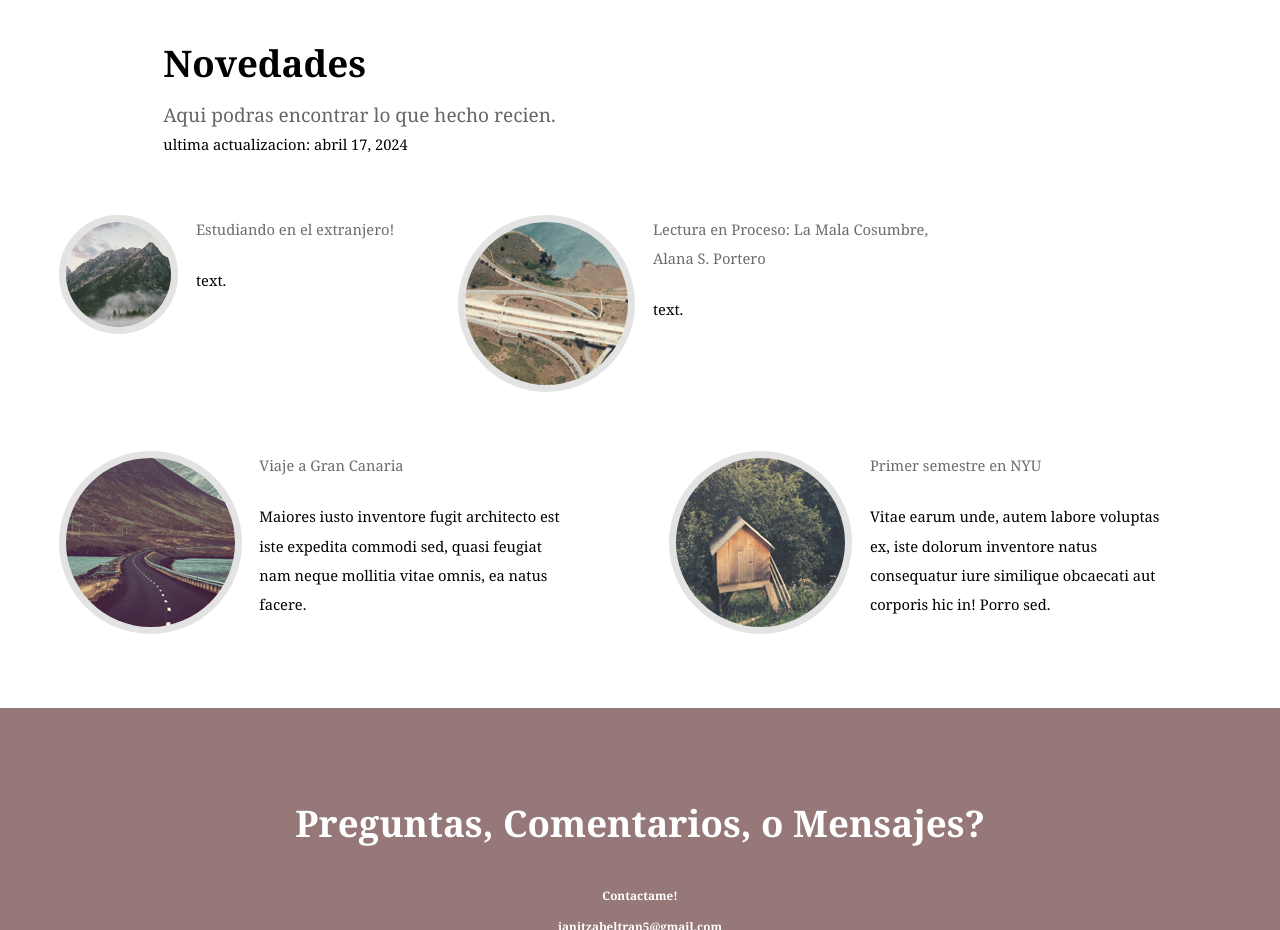
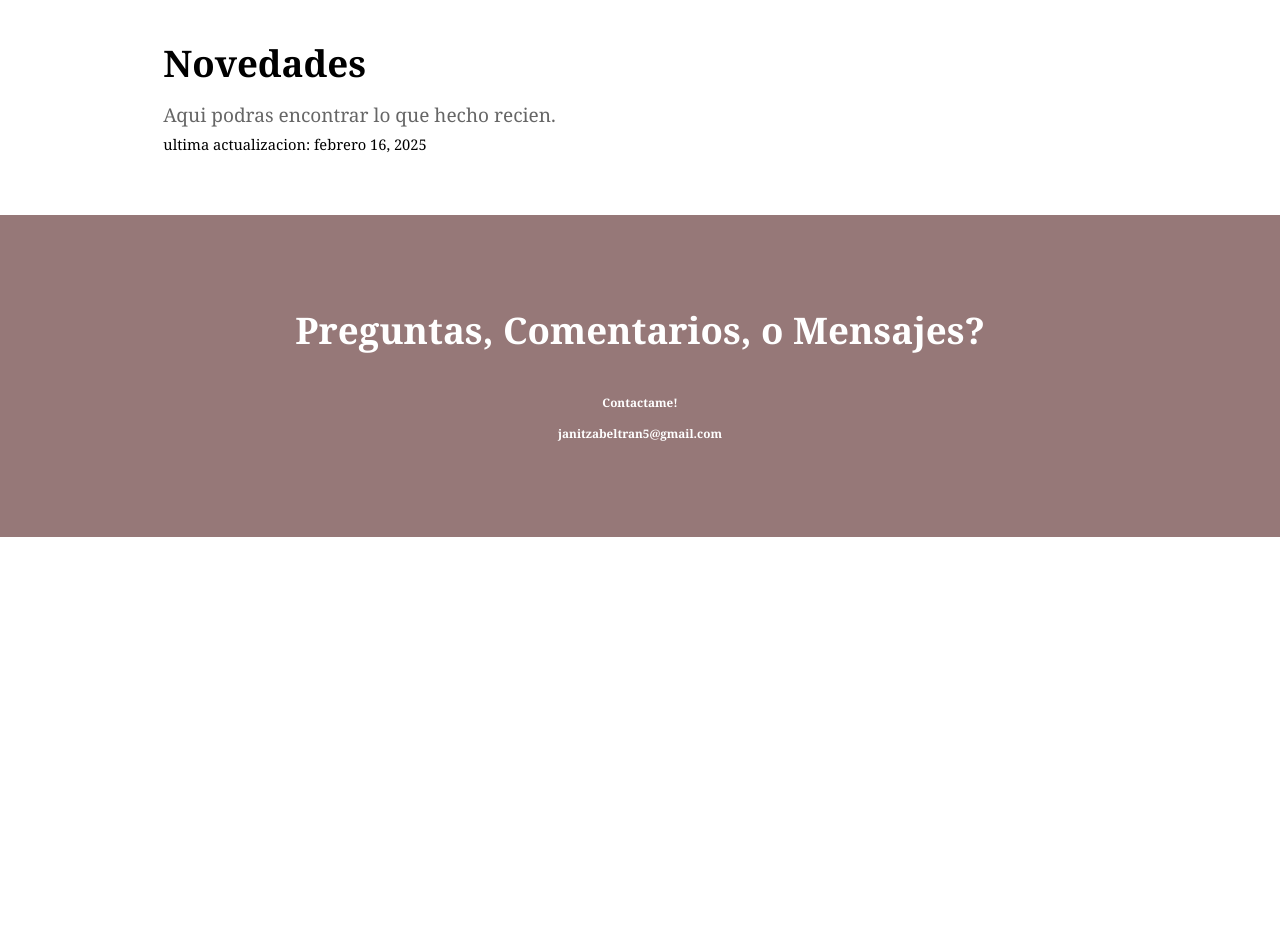
Before and after one commit to janitzabeltran/janitzabeltran.com, a plain HTML site: page inicio.html in a window 1280 px wide. Shown: the part 1860-2790 px from the top of the page. After the commit the page ends 2397 px from the top, so only its background shows below. Drawn offline with Linux system fonts and the light colour scheme; files whose address does not match are found by name.

Commit message:
Update inicio.html

```diff
--- a/inicio.html
+++ b/inicio.html
@@ -77,50 +77,10 @@
 						<header class="major special">
 							<h2>Novedades</h2>
 							<p>Aqui podras encontrar lo que hecho recien. </p>
-						    <h6> Ultima Actualizacion: Abril 17, 2024</h6>
+						    <h6> Ultima Actualizacion: Febrero 16, 2025</h6>
 					</div>
 				</section>
-					</header>
-						 <div class="feature-grid">
-							<div class="feature">
-								<div class="image rounded"><img src="pic04.jpg" alt="" /></div>
-								<div class="content">
-									<header>
-										<p>Estudiando en el extranjero!</p>
-									</header>
-									<p>text.</p>
-								</div>
-							</div>
-							<div class="feature">
-								<div class="image rounded"><img src="pic05.jpg" alt="" /></div>
-								<div class="content">
-									<header>
-										<p> Lectura en Proceso: La Mala Cosumbre, Alana S. Portero </p>
-									</header>
-									<p>text.</p>
-								</div>
-							</div>
-							<div class="feature">
-								<div class="image rounded"><img src="pic06.jpg" alt="" /></div>
-								<div class="content">
-									<header>
-										<p> Viaje a Gran Canaria </p>
-									</header>
-									<p>Maiores iusto inventore fugit architecto est iste expedita commodi sed, quasi feugiat nam neque mollitia vitae omnis, ea natus facere.</p>
-								</div>
-							</div>
-							<div class="feature">
-								<div class="image rounded"><img src="pic07.jpg" alt="" /></div>
-								<div class="content">
-									<header>
-										<p> Primer semestre en NYU</p>
-									</header>
-									<p>Vitae earum unde, autem labore voluptas ex, iste dolorum inventore natus consequatur iure similique obcaecati aut corporis hic in! Porro sed.</p>
-								</div>
-							</div>
-						</div>
-					</div>
-				</section>
+
 
 			<!-- Four -->
 				<section id="four" class="wrapper style3 special">
```
